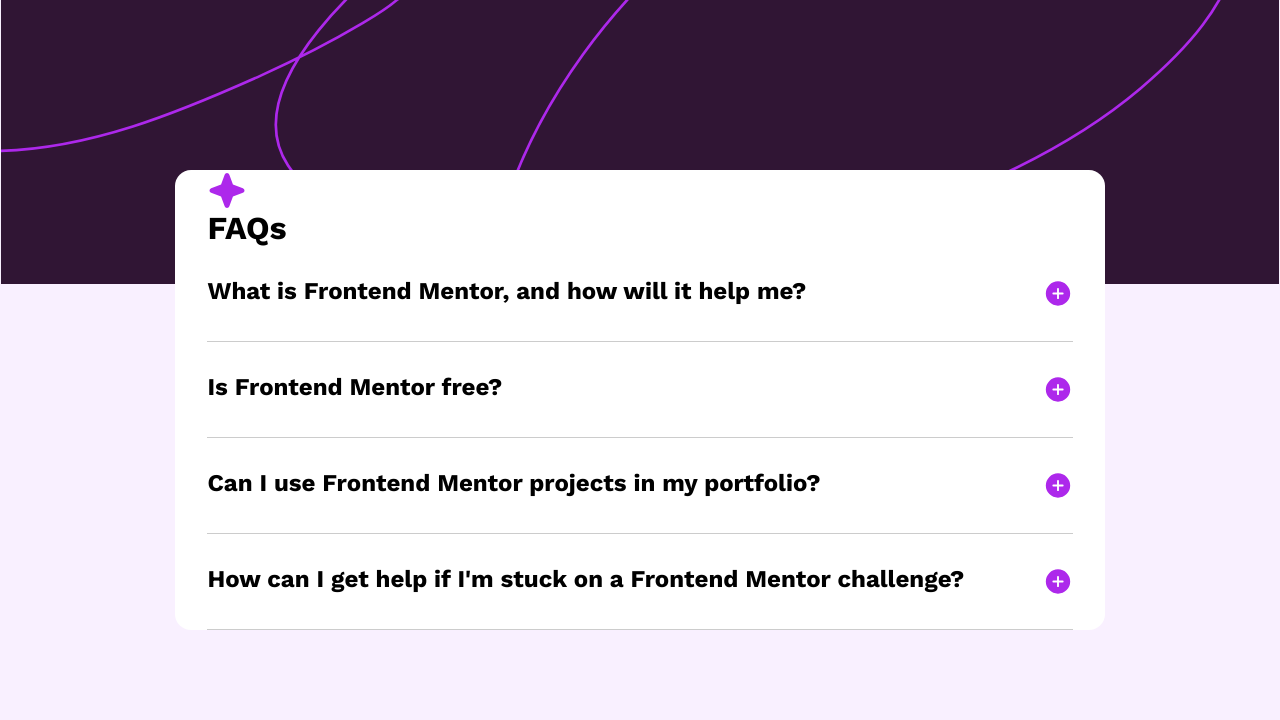
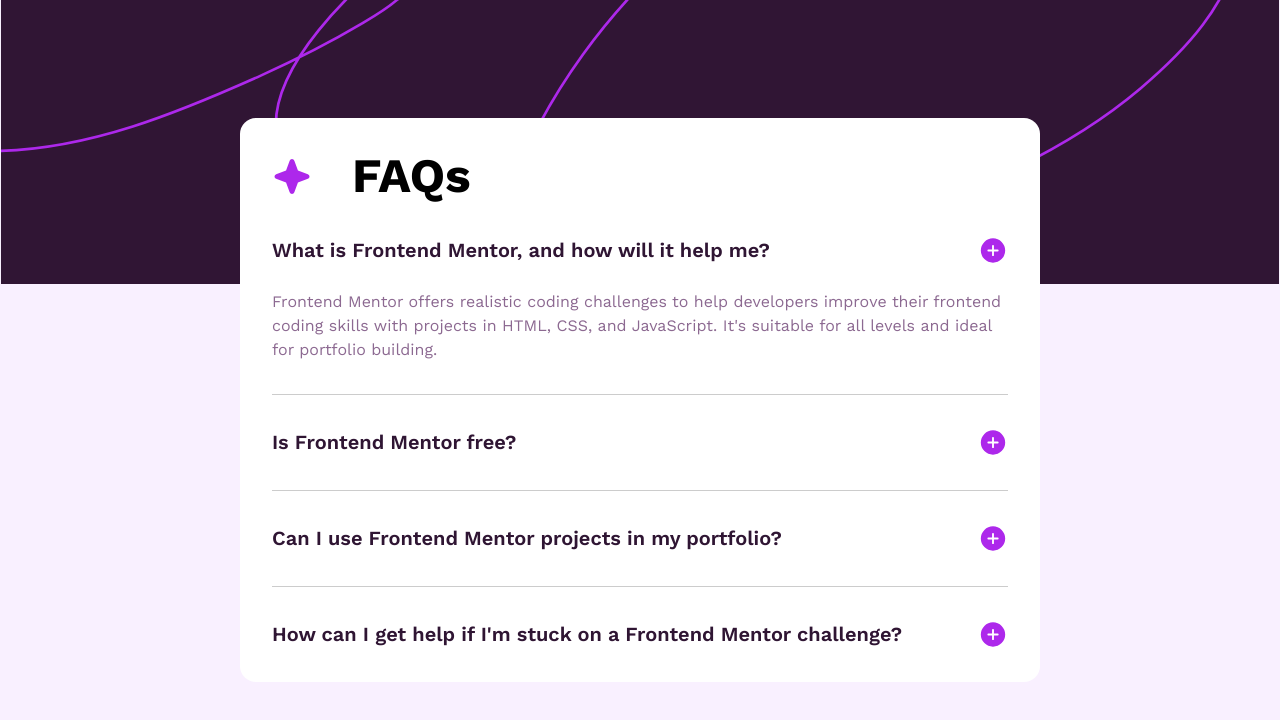
Before and after one commit to MuneerMek/faq-accordion, a plain HTML site: page index.html in a window 1280 px wide. Drawn offline with Linux system fonts and the light colour scheme.

Commit message:
finished page styles

```diff
--- a/index.html
+++ b/index.html
@@ -16,40 +16,43 @@
   <main class="box">
     <header class="grid">
       <img src="assets/images/icon-star.svg" alt="star icon">
-      <h1>FAQs</h1>
+      <h1 class="fs-800 fw-700">FAQs</h1>
     </header>
 
-    <article class="faq-item">
+    <article class="faq-item fs-3">
       <div class="grid">
-        <h2>What is Frontend Mentor, and how will it help me?</h2><img src="assets/images/icon-plus.svg"
-          alt="plus icon">
+        <h2 class="fs-500 fw-600 fc-primary">What is Frontend Mentor, and how will it help me?</h2><img
+          src="assets/images/icon-plus.svg" alt="plus icon">
       </div>
-      <p hidden>Frontend Mentor offers realistic coding challenges to help developers improve their
+      <p class="fc-light">Frontend Mentor offers realistic coding challenges to help developers improve their
         frontend coding skills with projects in HTML, CSS, and JavaScript. It's suitable for
         all levels and ideal for portfolio building.</p>
     </article>
-    <article class="faq-item">
+    <article class="faq-item fs-3">
       <div class="grid">
-        <h2>Is Frontend Mentor free?</h2><img src="assets/images/icon-plus.svg" alt="plus icon">
+        <h2 class="fs-500 fw-600 fc-primary">Is Frontend Mentor free?</h2><img src="assets/images/icon-plus.svg"
+          alt="plus icon">
       </div>
-      <p hidden>Yes, Frontend Mentor offers both free and premium coding challenges, with the free
+      <p hidden class="fc-light">Yes, Frontend Mentor offers both free and premium coding challenges, with the free
         option providing access to a range of projects suitable for all skill levels.
       </p>
     </article>
-    <article class="faq-item">
+    <article class="faq-item fs-3">
       <div class="grid">
-        <h2>Can I use Frontend Mentor projects in my portfolio?</h2><img src="assets/images/icon-plus.svg"
-          alt="plus icon">
+        <h2 class="fs-500 fw-600 fc-primary">Can I use Frontend Mentor projects in my portfolio?</h2><img
+          src="assets/images/icon-plus.svg" alt="plus icon">
       </div>
-      <p hidden>Yes, you can use projects completed on Frontend Mentor in your portfolio. It's an excellent
+      <p hidden class="fc-light">Yes, you can use projects completed on Frontend Mentor in your portfolio. It's an
+        excellent
         way to showcase your skills to potential employers!</p>
     </article>
-    <article class="faq-item">
+    <article class="faq-item fs-3" style="border: none;">
       <div class="grid">
-        <h2>How can I get help if I'm stuck on a Frontend Mentor challenge?</h2><img src="assets/images/icon-plus.svg"
-          alt="plus icon">
+        <h2 class="fs-500 fw-600 fc-primary">How can I get help if I'm stuck on a Frontend Mentor challenge?</h2><img
+          src="assets/images/icon-plus.svg" alt="plus icon">
       </div>
-      <p hidden>The best place to get help is inside Frontend Mentor's Discord community. There's a help
+      <p hidden class="fc-light">The best place to get help is inside Frontend Mentor's Discord community. There's a
+        help
         channel where you can ask questions and seek support from other community members.</p>
     </article>
   </main>
--- a/style.css
+++ b/style.css
@@ -54,7 +54,6 @@ body {
   background-size: contain;
   font-family: "Work Sans";
   min-height: 100vh;
-  min-width: 100vw;
   line-height: 1.5;
   display: flex;
   justify-content: center;
@@ -77,7 +76,7 @@ h1,
 h2,
 h3,
 h4 {
-  text-wrap: balance;
+  /* text-wrap: balance; */
 }
 
 /* A elements that don't have a class get default styles */
@@ -124,7 +123,8 @@ textarea:not([rows]) {
 /* Utility classes */
 
 .box {
-  padding-inline: 2rem;
+  max-width: 50rem;
+  padding: 2rem 2rem 0 2rem;
   margin-inline: 2rem;
   border-radius: 1rem;
   background-color: var(--clr-white);
@@ -154,13 +154,16 @@ textarea:not([rows]) {
   font-size: 1rem;
 }
 .fs-500 {
-  font-size: 1.5rem;
+  font-size: 1.25rem;
 }
 .fs-600 {
   font-size: 2rem;
 }
 .fs-700 {
   font-size: 2.5rem;
+}
+.fs-800 {
+  font-size: 3rem;
 }
 
 .fw-400 {
@@ -173,9 +176,20 @@ textarea:not([rows]) {
   font-weight: 700;
 }
 
+.fc-primary {
+  color: var(--dark-purple);
+}
+.fc-light {
+  color: var(--clr-grayish-purple);
+}
+
 /* Page styles */
 
 header {
+  grid-template-columns: 5rem 1fr;
+}
+header > * {
+  align-self: center;
 }
 
 .faq-item {
@@ -183,10 +197,13 @@ header {
   border-bottom: 1px solid hsl(var(--clr-black), 0.2);
 }
 .faq-item > .grid {
-  grid-template-columns: 7fr 1fr;
+  grid-template-columns: 1fr 5rem;
 }
 .faq-item > .grid > img {
   justify-self: end;
+}
+.faq-item > .grid > * {
+  align-self: center;
 }
 
 /* Media queries */
@@ -194,7 +211,6 @@ header {
 @media (min-width: 40rem) {
   body {
     background-image: url(assets/images/background-pattern-desktop.svg);
-    max-width: 50rem;
     border-radius: 1rem;
   }
 }
```
